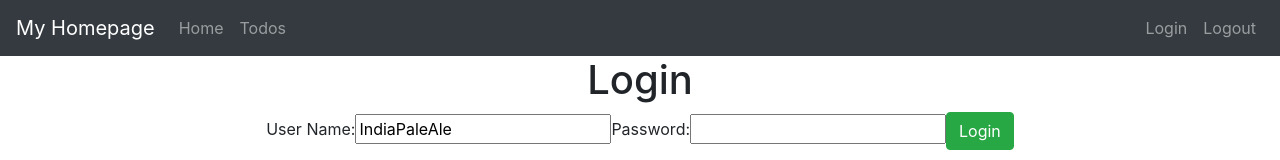
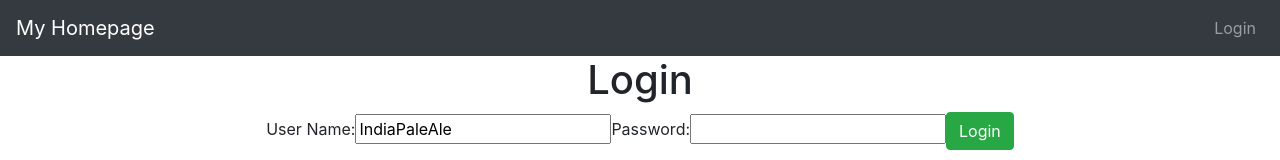
Before and after one commit to codragon2020/full-stack-with-react-and-spring-boot, a React (Create React App) app in the folder frontend/todo-app/: page / in a window 1280 px wide. Shown: the top 160 px of the page. Built offline with nearby package versions, Linux system fonts and the light colour scheme.

Commit message:
Disable menu links based on whether a user is logged in or not

```diff
--- a/frontend/todo-app/src/components/todo/AuthenticationService.js
+++ b/frontend/todo-app/src/components/todo/AuthenticationService.js
@@ -1,12 +1,18 @@
 class AuthenticationService {
-    registerSuccessfulLogin(username,password){
-        console.log('registerSuccessfulLogin')
-        sessionStorage.setItem('authenticatedUser', username)
-    }
+	registerSuccessfulLogin(username, password) {
+		console.log('registerSuccessfulLogin');
+		sessionStorage.setItem('authenticatedUser', username);
+	}
 
-    logout() {
-        sessionStorage.removeItem('authenticatedUser')
-    }
+	logout() {
+		sessionStorage.removeItem('authenticatedUser');
+	}
+
+	isUserLoggedIn() {
+		let user = sessionStorage.getItem('authenticatedUser');
+		if (user == null) return false;
+		return true;
+	}
 }
 
-export default new AuthenticationService()
+export default new AuthenticationService();
--- a/frontend/todo-app/src/components/todo/TodoApp.jsx
+++ b/frontend/todo-app/src/components/todo/TodoApp.jsx
@@ -8,10 +8,11 @@ class TodoApp extends Component {
 	render() {
 		const LoginComponentWithNavigation = withNavigation(LoginComponent);
 		const WelcomeComponentWithParams = withParams(WelcomeComponent);
+        const HeaderComponentWithNavigation = withNavigation(HeaderComponent);
 		return (
 			<div className="TodoApp">
 				<Router>
-					<HeaderComponent />
+					<HeaderComponentWithNavigation />
 					<Routes>
 						<Route path="/" element={<LoginComponent />} />
 						<Route path="/login" element={<LoginComponentWithNavigation />} />
@@ -32,6 +33,10 @@ class TodoApp extends Component {
 
 class HeaderComponent extends Component {
 	render() {
+
+        const isUserLoggedIn = AuthenticationService.isUserLoggedIn()
+        //console.log(isUserLoggedIn)
+
 		return (
 			<header>
 				<nav className="navbar navbar-expand-md navbar-dark bg-dark">
@@ -44,28 +49,28 @@ class HeaderComponent extends Component {
 						</a>
 					</div>
 					<ul className="navbar-nav">
-						<li>
+						{isUserLoggedIn && <li>
 							<Link className="nav-link" to="/welcome/IndiaPaleAle">
 								Home
 							</Link>
-						</li>
-						<li>
+						</li>}
+						{isUserLoggedIn && <li>
 							<Link className="nav-link" to="/todos">
 								Todos
 							</Link>
-						</li>
+						</li>}
 					</ul>
 					<ul className="navbar-nav navbar-collapse justify-content-end">
-						<li>
+						{!isUserLoggedIn && <li>
 							<Link className="nav-link" to="/login">
 								Login
 							</Link>
-						</li>
-						<li>
+						</li>}
+						{isUserLoggedIn && <li>
 							<Link className="nav-link" to="/logout" onClick={AuthenticationService.logout}>
 								Logout
 							</Link>
-						</li>
+						</li>}
 					</ul>
 				</nav>
 			</header>
```
